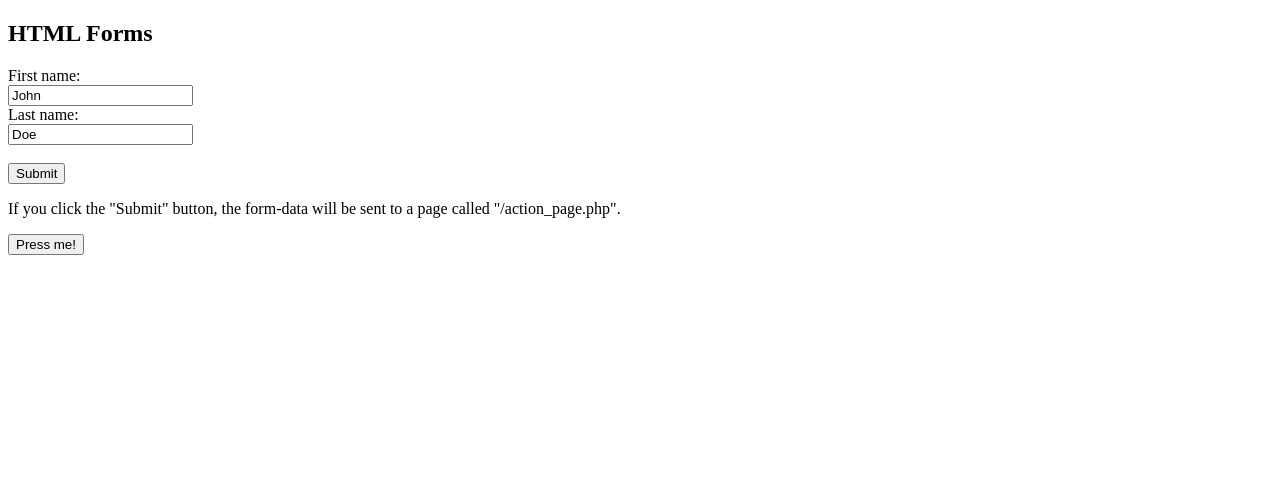
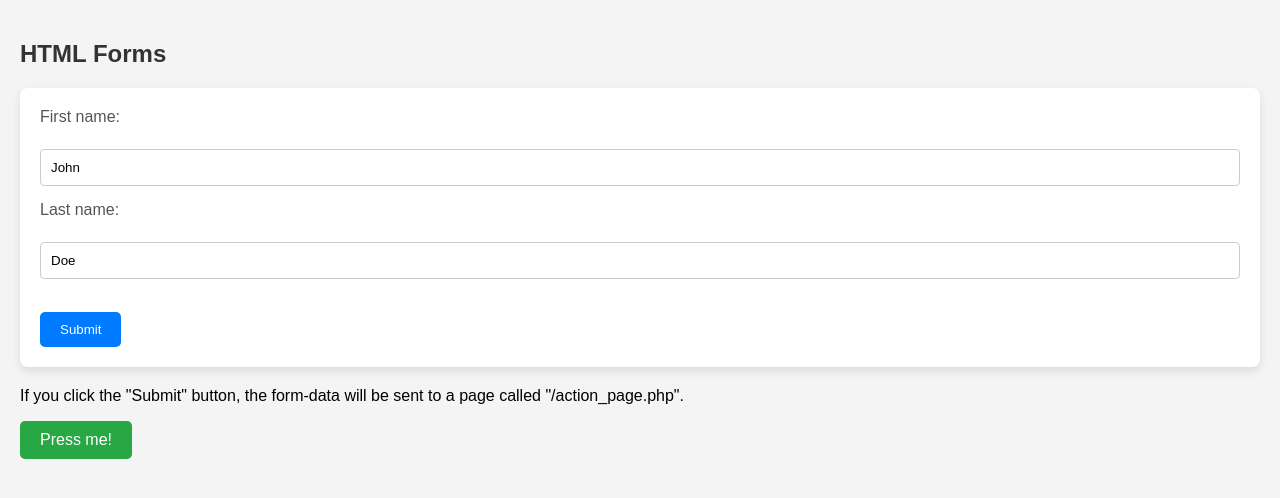
Before and after one commit to Nguyetthuy/HelloWord, a plain HTML site: page To_Doan_Nguyet_Thuy/colab_git.html in a window 1280 px wide. Drawn offline with Linux system fonts and the light colour scheme.

Commit message:
them giao dien dep

```diff
--- a/To_Doan_Nguyet_Thuy/colab_git.html
+++ b/To_Doan_Nguyet_Thuy/colab_git.html
@@ -1,5 +1,8 @@
 <!DOCTYPE html>
 <html>
+  <head>
+    <link rel="stylesheet" href="styles.css">
+  </head>
 <body>
 
 <h2>HTML Forms</h2>
--- /dev/null
+++ b/To_Doan_Nguyet_Thuy/styles.css
@@ -0,0 +1,63 @@
+body {
+    font-family: 'Arial', sans-serif;
+    background-color: #f4f4f4; /* Màu nền nhẹ nhàng */
+    margin: 0;
+    padding: 20px; /* Thêm khoảng cách bên trong */
+}
+
+h2 {
+    color: #333; /* Màu chữ tiêu đề */
+    text-align: left; /* Căn trái tiêu đề */
+}
+
+form {
+    background-color: white; /* Nền trắng cho form */
+    border-radius: 8px; /* Bo tròn góc */
+    box-shadow: 0 4px 10px rgba(0, 0, 0, 0.1); /* Bóng đổ nhẹ */
+    padding: 20px; /* Khoảng cách bên trong */
+    margin-bottom: 20px; /* Khoảng cách dưới form */
+}
+
+label {
+    display: block; /* Hiển thị label dưới dạng khối */
+    margin-bottom: 5px; /* Khoảng cách dưới label */
+    color: #555; /* Màu chữ cho label */
+}
+
+input[type="text"] {
+    width: 100%; /* Chiều rộng 100% */
+    padding: 10px; /* Khoảng cách bên trong */
+    margin-bottom: 15px; /* Khoảng cách dưới input */
+    border: 1px solid #ccc; /* Đường viền */
+    border-radius: 4px; /* Bo tròn góc */
+    box-sizing: border-box; /* Đảm bảo padding không làm tăng chiều rộng */
+}
+
+input[type="submit"] {
+    background-color: #007bff; /* Màu nền cho nút submit */
+    color: white; /* Màu chữ */
+    border: none; /* Không có đường viền */
+    border-radius: 5px; /* Bo tròn góc */
+    padding: 10px 20px; /* Khoảng cách bên trong */
+    cursor: pointer; /* Con trỏ chuột khi hover */
+    transition: background-color 0.3s ease; /* Hiệu ứng chuyển màu */
+}
+
+input[type="submit"]:hover {
+    background-color: #0056b3; /* Màu nền khi hover */
+}
+
+button {
+    padding: 10px 20px; /* Khoảng cách bên trong */
+    font-size: 1em; /* Kích thước chữ */
+    background-color: #28a745; /* Màu nền cho nút */
+    color: white; /* Màu chữ */
+    border: none; /* Không có đường viền */
+    border-radius: 5px; /* Bo tròn góc */
+    cursor: pointer; /* Con trỏ chuột khi hover */
+    transition: background-color 0.3s ease; /* Hiệu ứng chuyển màu */
+}
+
+button:hover {
+    background-color: #218838; /* Màu nền khi hover */
+}
```
